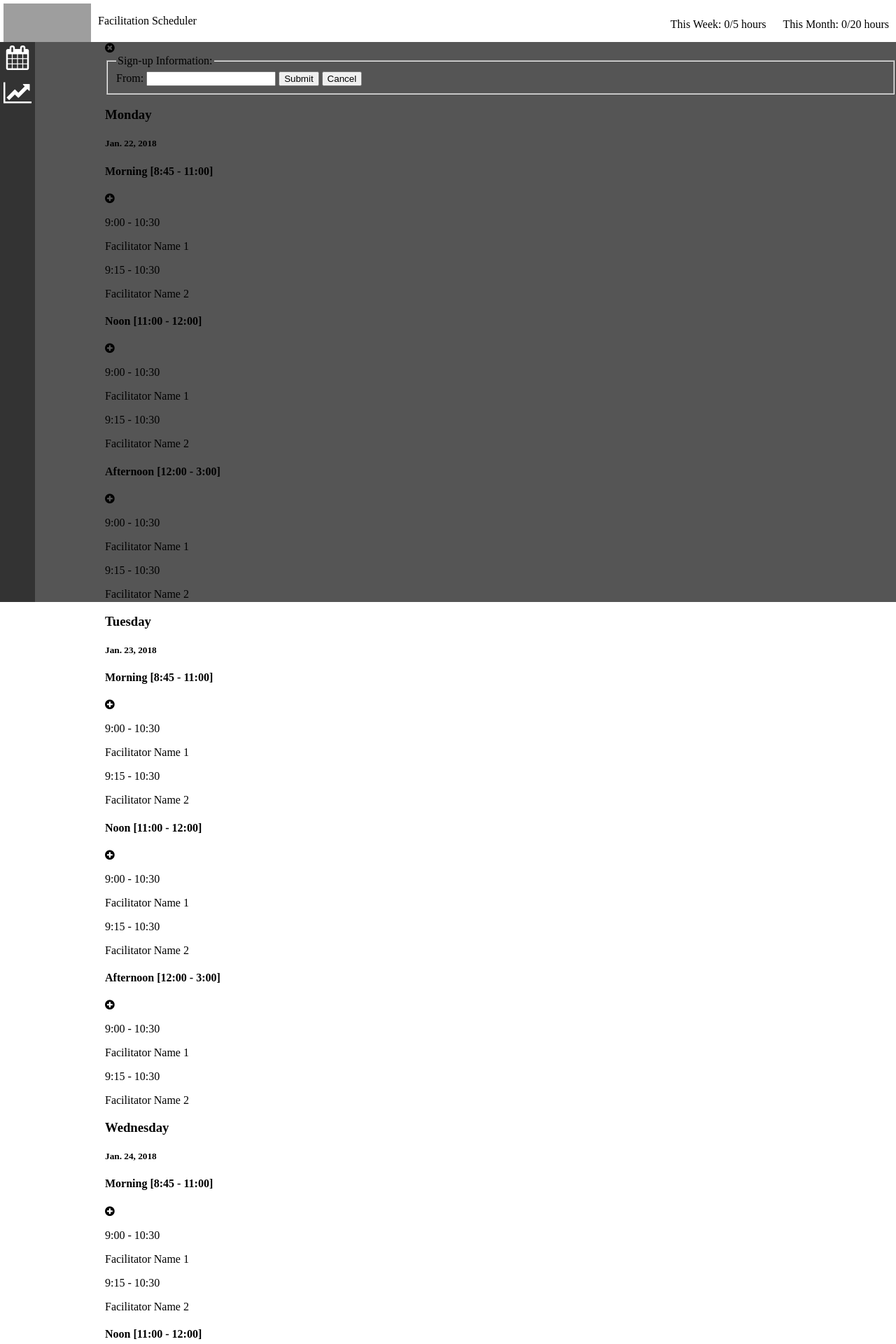
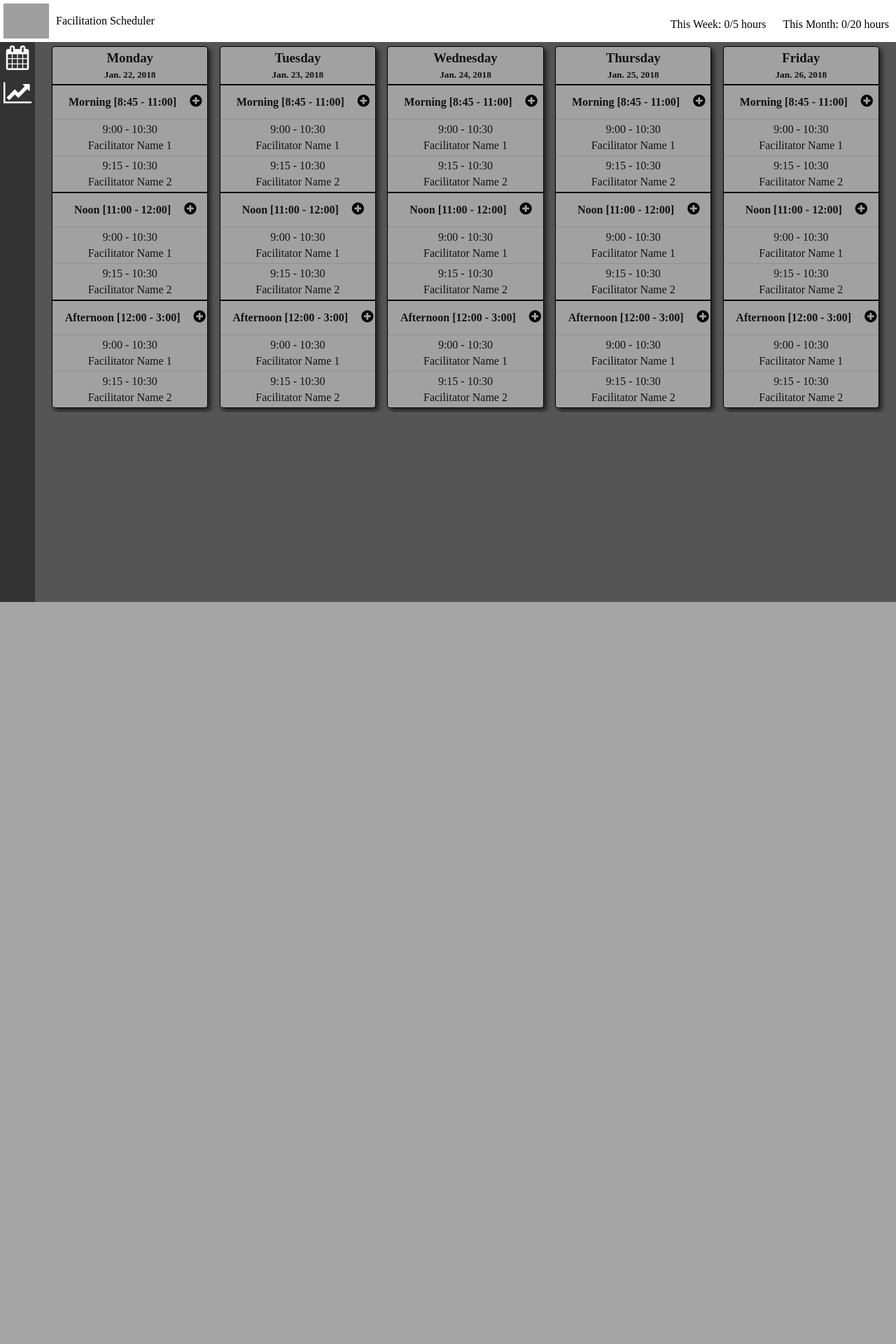
Before and after one commit to SimkinsD/CMPT395-Term-Project, a Django app: page / in a window 1280 px wide. Shown: the top 1920 px of the page at 70% size. After the commit the page ends 860 px from the top, so only its background shows below. Run offline with Django 3.2, Linux system fonts and the light colour scheme; grey boxes are pictures that could not be loaded.

Commit message:
Resolved issues cause by conflict resolution
Issues fixed:
  *CSS was not loading because new compact base template did not have
add_css block
  *Page was not running onload function

Also changed colours to match the new template better (these are only
preliminary changes, and are not to be considered final)

```diff
--- a/CMPT395/static/css/base.css
+++ b/CMPT395/static/css/base.css
@@ -97,7 +97,7 @@ body {
 
 #content-body {
     top: 10px;
-    margin-left: 150px;
+    margin-left: 50px;
     overflow: hidden;
 }
 
@@ -120,16 +120,6 @@ body {
 }
 /*
   End hours-tracker Styles
-*/
-
-/* school-logo Styles */
-#school-logo {
-    width: 125px;
-    height: 100px;
-    float: left;
-}
-/*
-  End school-logo Styles
   End header Styles
 */
 
--- a/CMPT395/static/css/calendar.css
+++ b/CMPT395/static/css/calendar.css
@@ -55,8 +55,10 @@
     width: 18%;
     border: solid black 1px;
     border-radius: 4px;
-    box-shadow: 4px 4px 6px #4b4b4b;
+    box-shadow: 4px 4px 6px #222;
     margin: 0.5%;
+    background-color: #a1a1a1;
+    color: #111;
 }
 
 /* day-title Styles */
--- a/CMPT395/static/js/calendar.js
+++ b/CMPT395/static/js/calendar.js
@@ -1,3 +1,11 @@
+window.onload = function() {
+    var all_divs = document.getElementsByClassName("time-slot-add");
+    for (var i = 0; i < all_divs.length; i++) {
+        var currentDiv = all_divs[i];
+        currentDiv.onclick = function() { toggle_popup('sign-up-overlay'); }
+    }
+}
+
 function toggle_popup(elemId) {
     /*
       Toggles visibility of an html element
@@ -16,31 +24,3 @@ function toggle_popup(elemId) {
         elem.style.visibility = "visible";
     }
 }
-
-function struct_sign_up(time_start, time_end, day, date) {
-    this.time_start = time_start;
-    this.time_end = time_end;
-    this.day = day;
-    this.date = date;
-}
-
-function populate_signup_form(elem, sign_up_info, date) {
-    var day_date = document.createElement("P").appendChild
-      (document.createTextNode(day + date));
-    var info = document.createElement("P").appendChild
-      (document.createTextNode(sign_up_info));
-
-    elem.appendChild(day_date);
-    elem.appendChild(info);
-
-}
-
-function apply_popup_links() {
-    var all_divs = document.getElementsByTagName("div");
-    for (var i = 0; i < all_divs.length; i++) {
-        var currentDiv = all_divs[i];
-        if (currentDiv.className == "time-slot-add") {
-            currentDiv.onclick = function() { toggle_popup('sign-up-overlay'); }
-        }
-    }
-}
--- a/CMPT395/templates/base.html
+++ b/CMPT395/templates/base.html
@@ -10,6 +10,7 @@
   <!-- Additional CSS to be loaded from /static -->
   {% load static %}
   <link rel="stylesheet" type="text/css" href="{% static 'css/base.css' %}" />
+  {% block add_css %}{% endblock add_css %}
 </head>
 
 
@@ -53,6 +54,7 @@
       </div> <!-- End content-body -->
       <div class="clear"></div> <!-- Expand height to fit content -->
     </div> <!-- End main-body -->
+    <div class="clear"></div>
   </div> <!-- End pagewrap -->
 </body>
 
```
